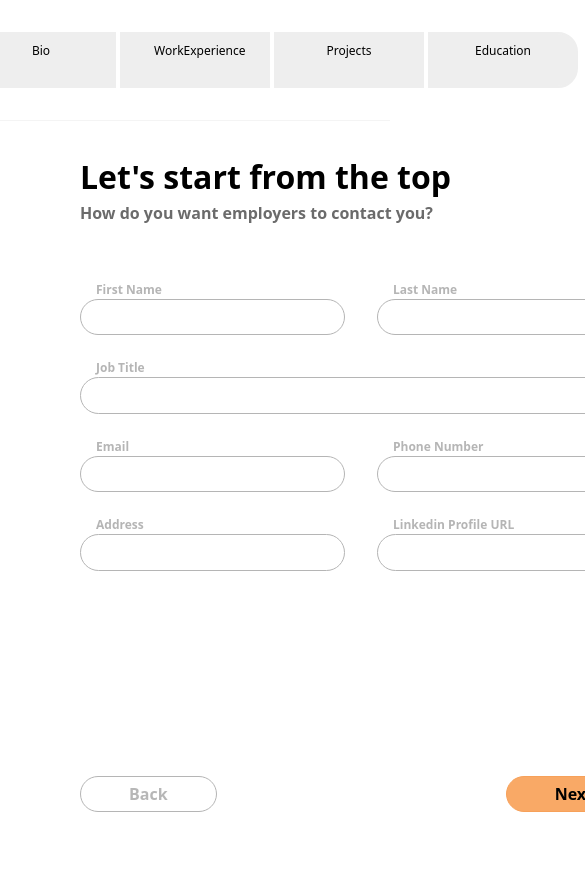
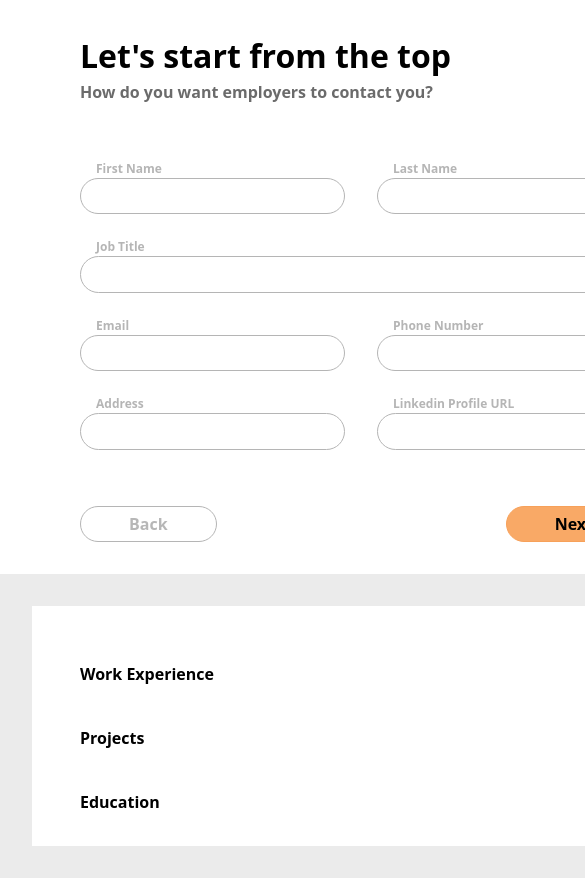
Before and after one commit to simoneschiavo/cv-application, a React (Vite) app: page / in a window 390 px wide. Shown: the top 878 px of the page, 585 px wide, since content can reach past the window. Before the commit the page ends 844 px from the top, so only its background shows below. Built offline with nearby package versions, Linux system fonts and the light colour scheme.

Commit message:
feat(App.css): basic tablet and mobile styles

```diff
--- a/src/App.css
+++ b/src/App.css
@@ -24,7 +24,7 @@ header > div {
   padding: 0.5rem 2rem;
   flex: 0 1 auto;
   text-align: center;
-  min-width: 150px;
+  min-width: 100px;
 }
 
 header > div:first-child {
@@ -242,3 +242,15 @@ section.educations {
   gap: 0.25rem;
   font-style: italic;
 }
+
+@media (max-width: 1200px) {
+  main {
+    grid-template-columns: 1fr;
+  }
+}
+
+@media (max-width: 768px) {
+  header {
+    display: none;
+  }
+}
```
